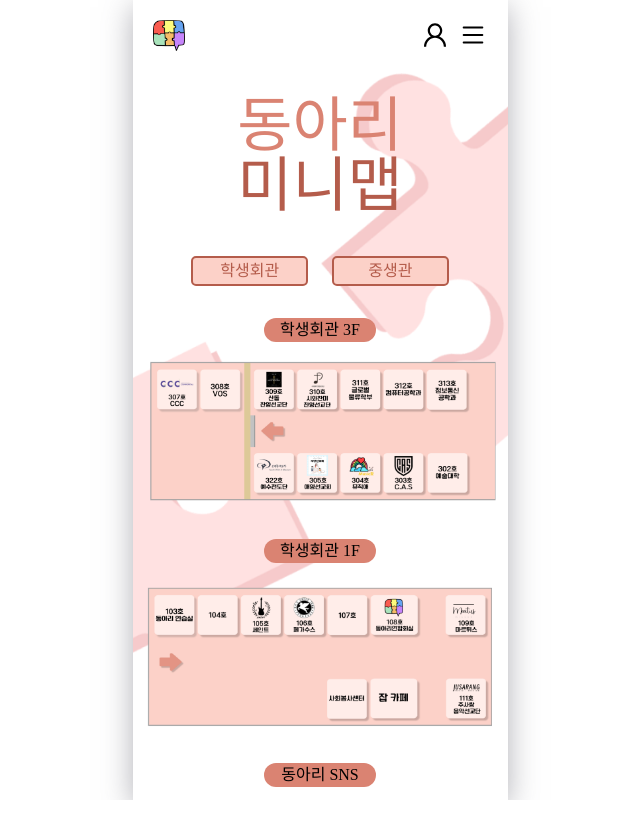
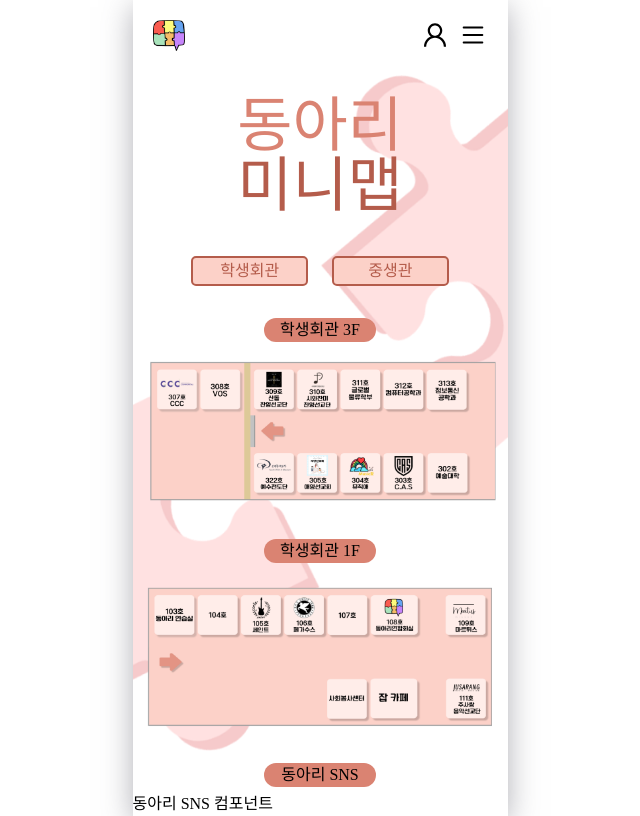
Before and after one commit to SKU-LikeLion12/ClubAssn2024_front, a React (Create React App) app: page /map/studentUnion in a window 1280 px wide. Shown: the whole page, without its empty margins (320-960 px from the left). Built offline with nearby package versions, Linux system fonts and the light colour scheme; a web font is replaced by a local one.

Commit message:
Refactor: 동아리미니맵 파일 병합'

```diff
--- a/src/App.js
+++ b/src/App.js
@@ -3,7 +3,7 @@ import Main from './pages/user/Main';
 import Login from "./pages/user/Login";
 import Mypage from "./pages/user/Mypage";
 import Rental from "./pages/user/Rental/Rental.jsx";
-import Map from "./pages/user/Map";
+import {Map,StudentUnion,StudentCenter} from "./pages/user/Map";
 import Sns from "./pages/user/Sns";
 import ClubIntro from "./pages/user/ClubIntro";
 import About from "./pages/user/About";
@@ -13,9 +13,6 @@ import {MainNav, MenuNav} from "./components/MainNav";
 import Menu from "./pages/user/Menu";
 import RentalBook from "./pages/user/Rental/RentalBook.jsx";
 import RentalConfirm from "./pages/user/Rental/RentalConfirm.jsx";
-import StudentUnion from "./components/map/StudentUnion.jsx";
-import StudentCenter from "./components/map/StudentCenter.jsx";
-
 function App() {
   const location = useLocation();
   const path = location.pathname;
--- a/src/components/map/StudentCenter.jsx
+++ /dev/null
@@ -1,14 +0,0 @@
-import React from 'react';
-import { images } from '../../utils/images';
-import '../../css/map.css'
-
-const StudentCenter = () => {
-  return (
-    <div>
-      <div className='mapSmallTitle'>중생관</div>
-      <img src={images.center} alt="중생관 배치도" />
-    </div>
-  );
-};
-
-export default StudentCenter;
--- a/src/components/map/StudentUnion.jsx
+++ /dev/null
@@ -1,16 +0,0 @@
-import React from 'react';
-import { images } from '../../utils/images';
-
-const StudentUnion = () => {
-  return (
-    <div>
-      <div className='mapSmallTitle'>학생회관 3F</div>
-      <img src={images.union3F} alt="학생회관 3층" />
-
-      <div className='mapSmallTitle'>학생회관 1F</div>
-      <img src={images.union1F} alt="학생회관 1층" />
-    </div>
-  );
-};
-
-export default StudentUnion;
--- a/src/pages/user/Map.jsx
+++ b/src/pages/user/Map.jsx
@@ -3,10 +3,9 @@ import PageTitle from '../../components/PageTitle';
 import Back from '../../components/shared/Back';
 import '../../css/map.css'
 import { Route, Routes, useNavigate, Link, Outlet} from 'react-router-dom';
-import StudentUnion from '../../components/map/StudentUnion';
-import StudentCenter from '../../components/map/StudentCenter';
+import { images } from '../../utils/images';
 
-const Map = () => {
+export const Map = () => {
   const navigate = useNavigate();
 
   return (
@@ -19,9 +18,40 @@ const Map = () => {
       <Outlet />
 
       <div className='mapSmallTitle'>동아리 SNS</div>
+      <ClubSNS />
       <Back left={'leftPinkMenu'} right={'rightPinkMenu'} />
     </div>
   );
 };
 
-export default Map;
+// 동아리 SNS component
+export const ClubSNS = () => {
+  return (
+    <div>
+      동아리 SNS 컴포넌트
+    </div>
+  );
+};
+
+// 중생관 component
+export const StudentCenter = () => {
+  return (
+    <div>
+      <div className='mapSmallTitle'>중생관</div>
+      <img src={images.center} alt="중생관 배치도" />
+    </div>
+  );
+};
+
+// 학생회관 component
+export const StudentUnion = () => {
+  return (
+    <div>
+      <div className='mapSmallTitle'>학생회관 3F</div>
+      <img src={images.union3F} alt="학생회관 3층" />
+
+      <div className='mapSmallTitle'>학생회관 1F</div>
+      <img src={images.union1F} alt="학생회관 1층" />
+    </div>
+  );
+};
```
Also changed, not shown: src/utils/club.json (added, +12 -0 lines).
